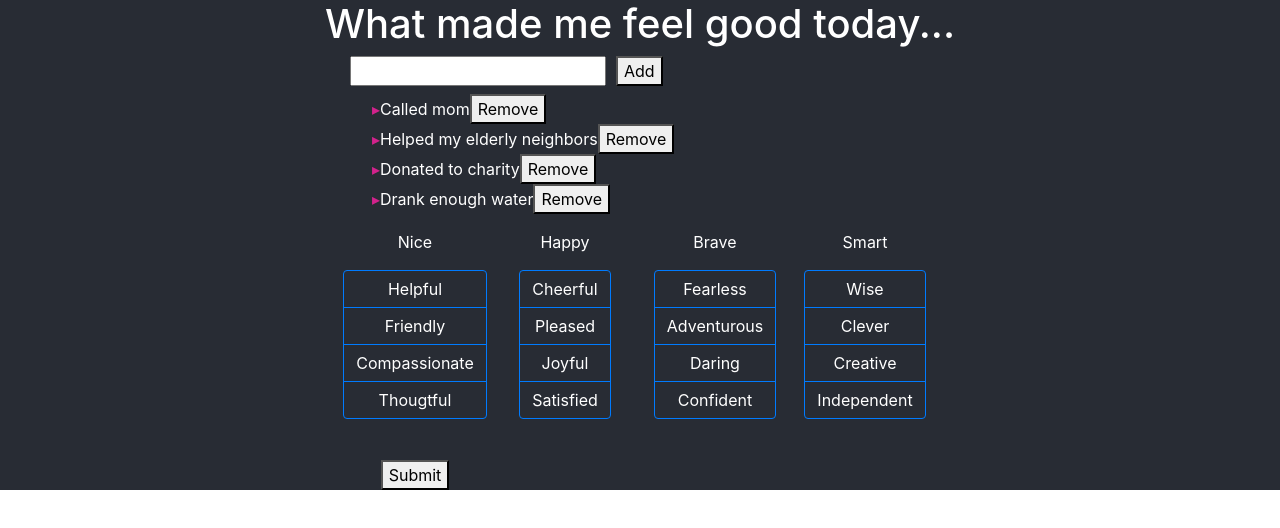
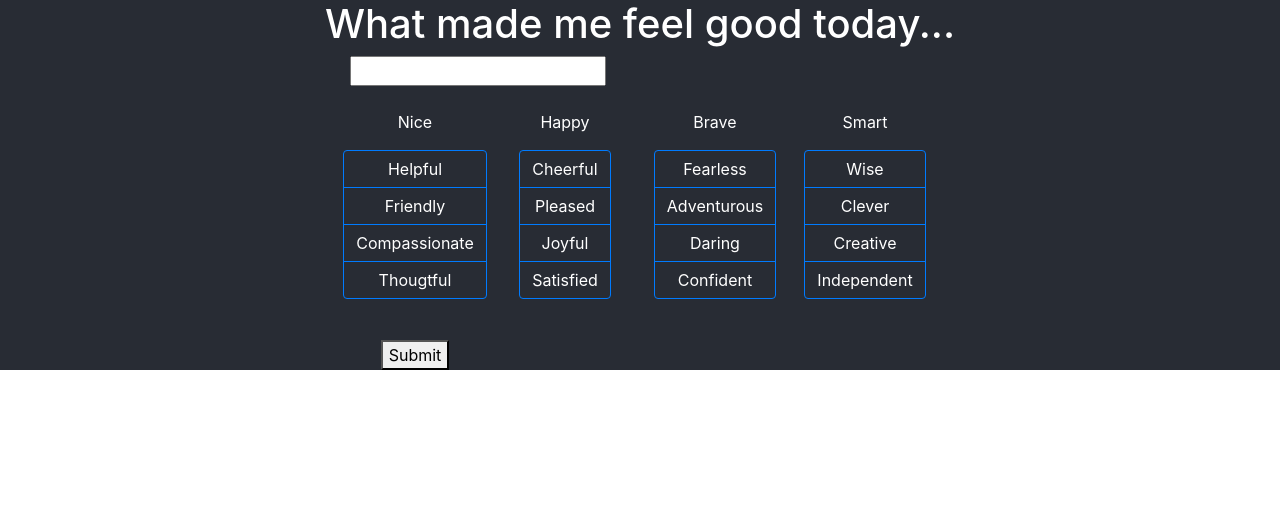
Before and after one commit to Mary0183/cognitive-app, a React (Create React App) app: page / in a window 1280 px wide. Shown: the top 528 px of the page. Built offline with nearby package versions, Linux system fonts and the light colour scheme.

Commit message:
Working on ToggleButtonTraits component

```diff
--- a/src/App.js
+++ b/src/App.js
@@ -6,12 +6,7 @@ import "bootstrap/dist/css/bootstrap.min.css";
 
 import "./App.css";
 
-let initialActions = [
-  { text: "Called mom" },
-  { text: "Helped my elderly neighbors" },
-  { text: "Donated to charity" },
-  { text: "Drank enough water" },
-];
+let initialActions = [];
 
 function App() {
   const [actions, setActions] = useState(initialActions);
--- a/src/components/Form.js
+++ b/src/components/Form.js
@@ -33,7 +33,7 @@ const Form = (props) => {
               onChange={handleInputChange}
             ></input>
           </label>
-          <button type="submit">Add</button>
+          {/*<button type="submit">Add</button>*/}
         </form>
       </div>
     </>
```
Also changed, not shown: 1 other file (tests, documents, lock files or other folders).
